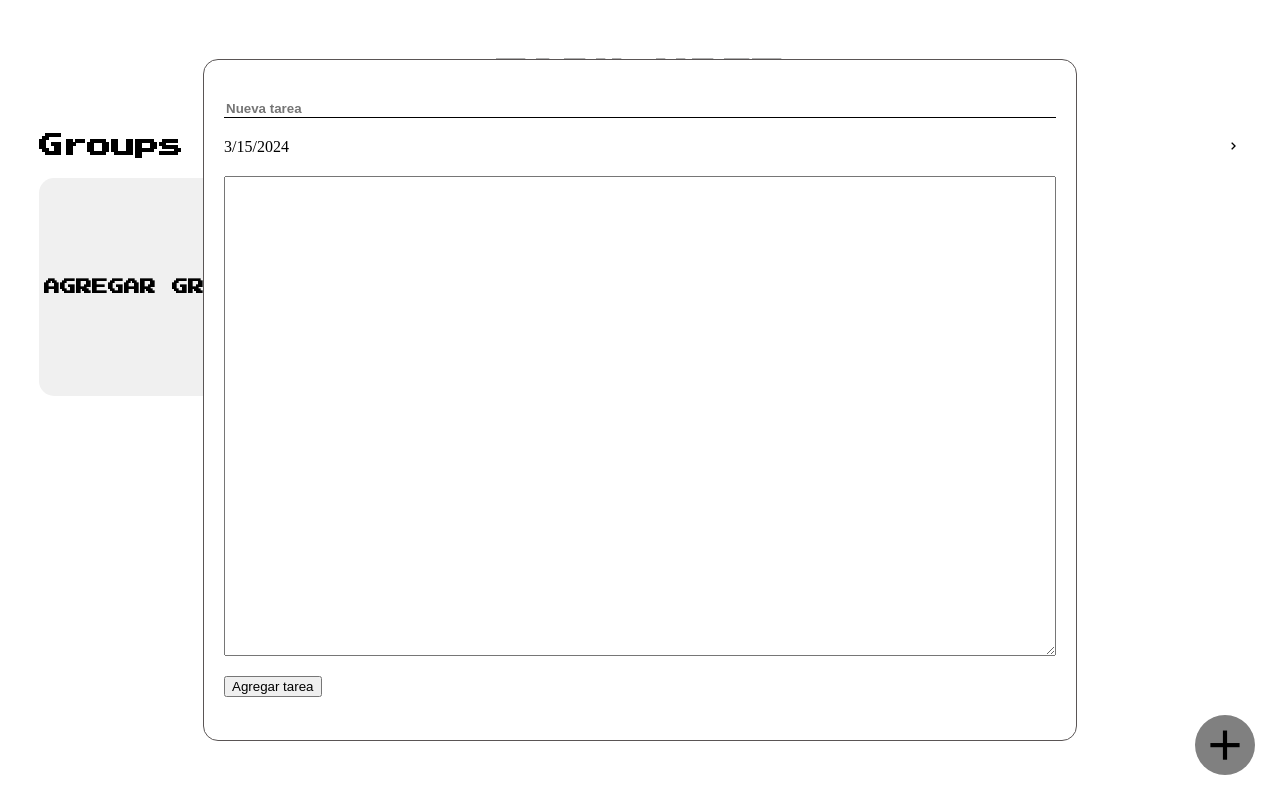
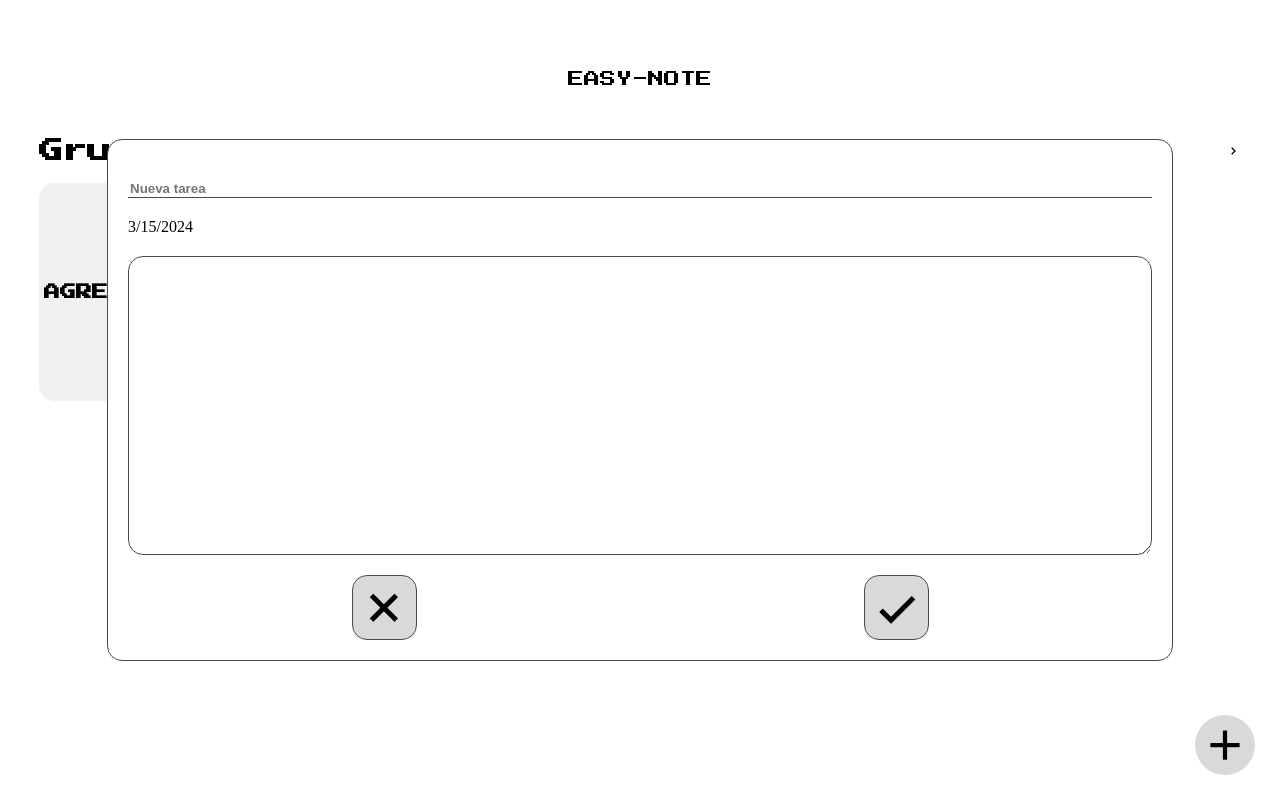
Before and after one commit to iEmanuelG/AppHibrida, a website built with Parcel: page index.html in a window 1280 px wide. Both pictures are taken after a click on the button 1225 px from the left and 745 px from the top of the page. Built offline with nearby package versions, Linux system fonts and the light colour scheme.

Commit message:
Pop up tareas

```diff
--- a/css/_generales.scss
+++ b/css/_generales.scss
@@ -1,5 +1,7 @@
 :root {
     --main-color: #f0f0f0;
+    --second-color: #D9D9D9;
+    --third-color: #4A4A4A;
     --title-font: "Press Start 2P", system-ui;
 }
 
@@ -23,9 +25,9 @@ header {
     z-index: 1;
     background-color: white;
     width: 100%;
-    height: 179;
+    height: 80px;
     text-align: center;
-    font-size: 18;
+    font-size: 24;
     display: flex;
     justify-content: center;
     align-items: center;
--- a/css/_home.scss
+++ b/css/_home.scss
@@ -48,7 +48,7 @@
     font-weight: 900;
     border: none;
     text-align: center;
-    background-color: gray;
+    background-color: var(--second-color);
     display: flex;
     justify-content: center;
     align-items: center;
@@ -63,20 +63,46 @@
     transform: translate(-50%, -50%);
     padding: 20px;
     background: white;
-    border: 1px solid rgb(90, 85, 85);
+    border: 1px solid var(--third-color);
     border-radius: 15px;
     z-index: 100;
-    height: 80%;
-    width: 65%;
+    height: 60%;
+    width: 80%;
     flex-direction: column;
     align-items: flex-start;
+}
+
+#popup div {
+    display: flex;
+    justify-content: space-around;
+    align-items: center;
+    width: 100%;
+}
+
+#popup div button {
+    width: 65px;
+    height: 65px;
+    font-size: 60px;
+    display: flex;
+    align-items: center;
+    justify-content: center;
+    background-color: var(--second-color);
+    border: 1px solid var(--third-color);
+    border-radius: 15px;
+
+}
+
+textarea {
+    border: 1px solid var(--third-color);
+    border-radius: 15px;
+    padding: 15px;
 }
 
 #titulo {
     font-size: 24;
     font-weight: 900;
     border: none;
-    border-bottom: 1px solid black;
+    border-bottom: 1px solid var(--third-color);
     background-color: transparent;
     width: 100%;
     box-sizing: border-box;
@@ -109,7 +135,7 @@
     align-items: center;
     justify-content: flex-start;
     padding: 31px;
-    height: 115px;
+    height: 115;
     overflow: hidden;
     background-color: var(--main-color);
     border-radius: 15px;
--- a/css/_splashScreen.scss
+++ b/css/_splashScreen.scss
@@ -34,7 +34,7 @@
     display: flex;
     justify-content: center;
     align-items: center;
-    background-color: rgba(63, 64, 65, 0.521);
+    background-color: var(--second-color);
     border-radius: 15px;
     font-weight: 900;
     font-size: 4rem;
--- a/index.html
+++ b/index.html
@@ -17,12 +17,12 @@
     </div>
   </div>
   <header class="home-header">
-    <h1>EASY-NOTE</h1>
+    EASY-NOTE
   </header>
 
   <section class="groups-container">
     <div class="groups-header">
-      <h2>Groups</h2>
+      <h2>Grupos</h2>
       <a href="./grupos.html">
         <i class='bx bx-chevron-right' style="font-size: 32; cursor: pointer; text-decoration: none; color: black;"
           id="groups-btn"></i>
@@ -43,7 +43,10 @@
     <input id="titulo" placeholder="Nueva tarea" type="text">
     <Label id="fecha"></Label>
     <textarea id="texto"></textarea>
-    <button id="add-task">Agregar tarea</button>
+    <div>
+      <button id="cancel-task"><i class='bx bx-x'></i></button>
+      <button id="add-task"><i class='bx bx-check'></i></button>
+    </div>
   </div>
 
   <button id="floating-button"><i class='bx bx-plus'></i></button>
--- a/js/main.js
+++ b/js/main.js
@@ -21,11 +21,7 @@ document.addEventListener('DOMContentLoaded', function () {
 });
 
 
-
-
-
-
-//button
+//add task
 
 document.getElementById('floating-button').addEventListener('click', function () {
     document.getElementById('fecha').innerText = new Date().toLocaleDateString();
@@ -79,3 +75,9 @@ document.getElementById('add-task').addEventListener('click', function () {
     document.getElementById('texto').value = '';
     document.getElementById('popup').style.display = 'none';
 });
+
+document.getElementById('cancel-task').addEventListener('click', function () {
+    document.getElementById('titulo').value = '';
+    document.getElementById('texto').value = '';
+    document.getElementById('popup').style.display = 'none';
+});
```
